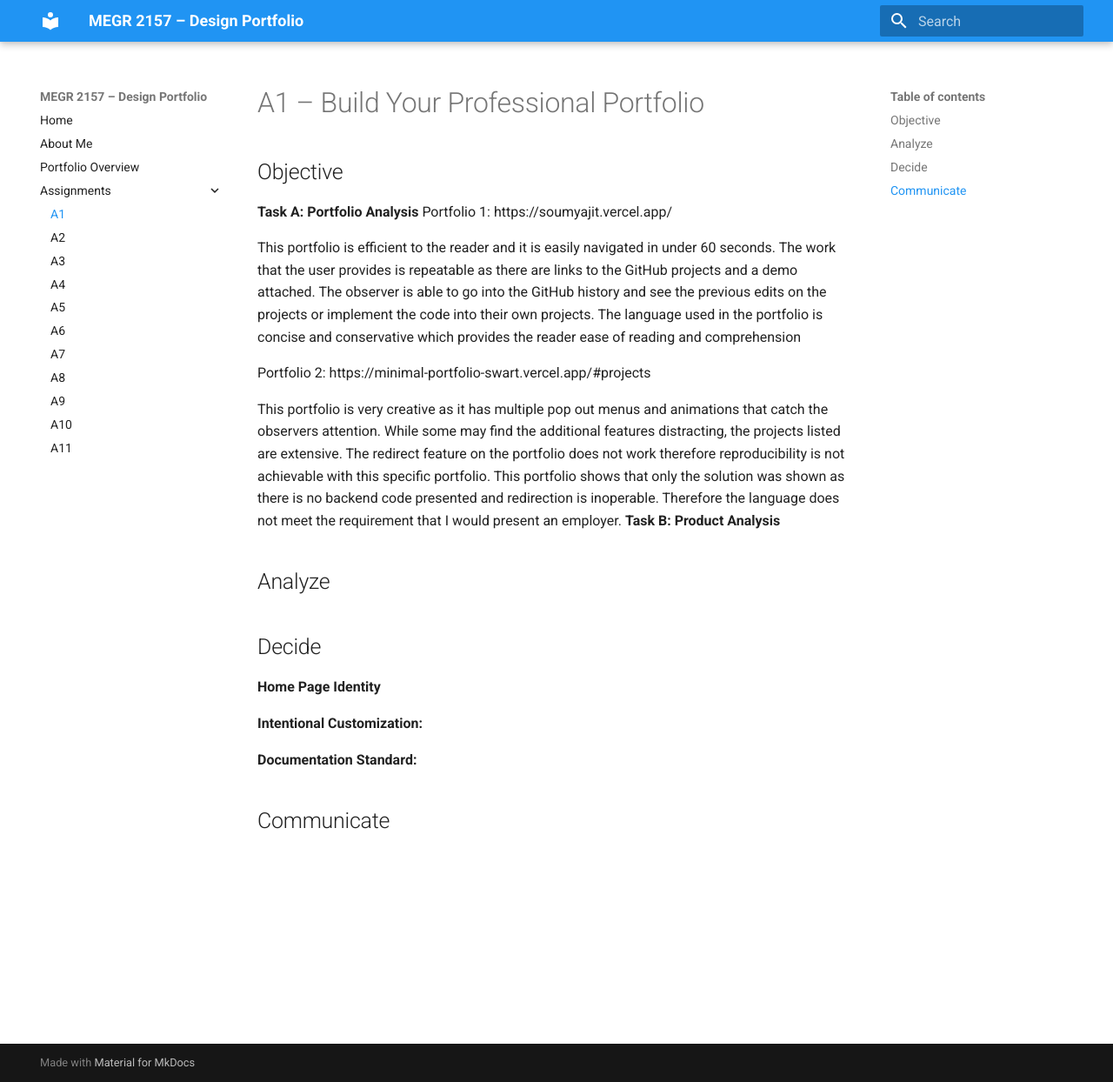
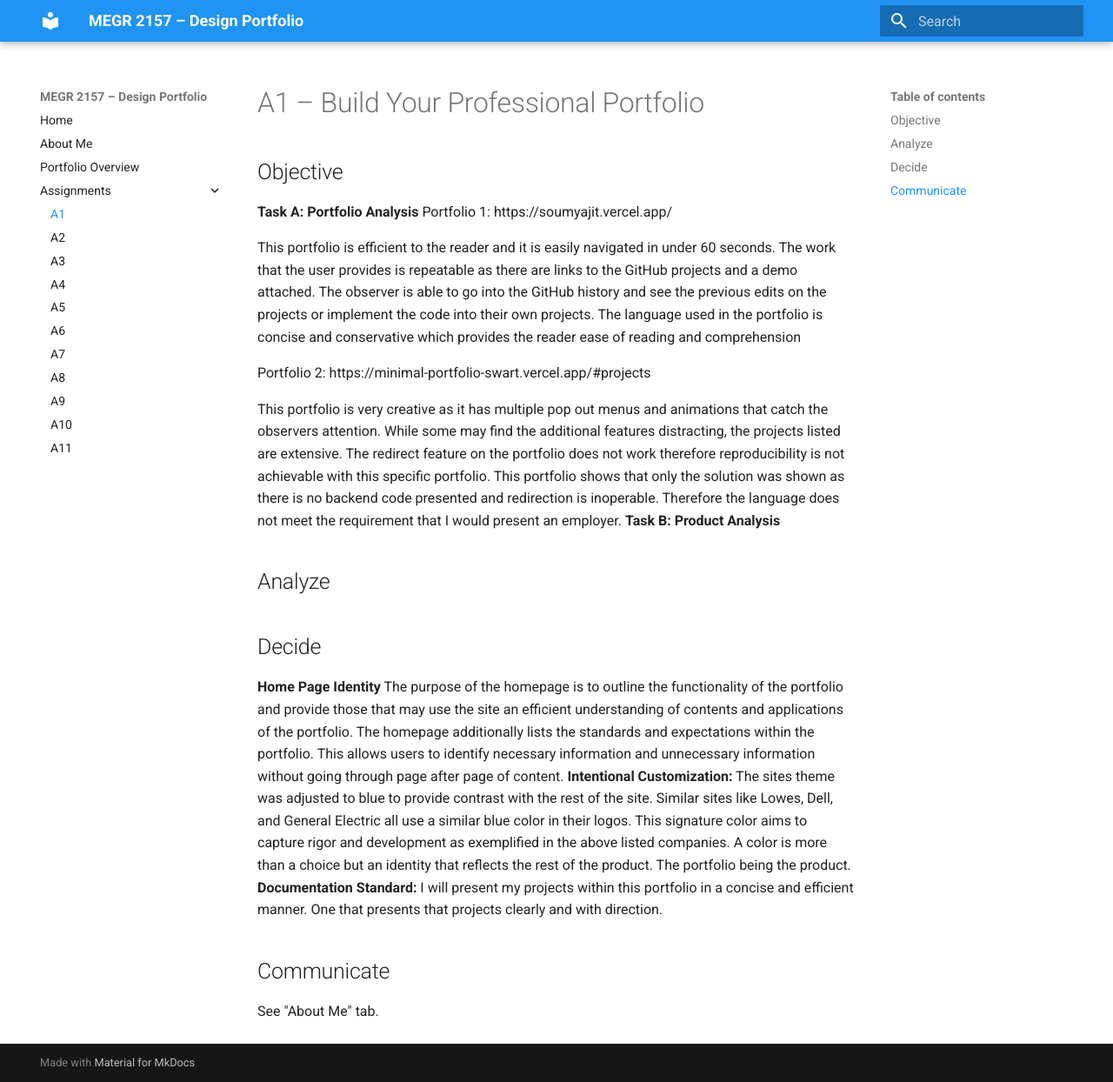
Before and after one commit to morrowevanj/megr2157-portfolio, an MkDocs documentation site: the page built from docs/assignments/A01/index.md, in a window 1280 px wide and 1244 px high. Shown: the whole window at 87% size. Built offline with MkDocs 1.6.1 and Material for MkDocs 9.7.7, drawn with Linux system fonts in a browser that asks for light colours.

Commit message:
Update index.md

```diff
--- a/docs/assignments/A01/index.md
+++ b/docs/assignments/A01/index.md
@@ -16,10 +16,11 @@ This portfolio is very creative as it has multiple pop out menus and animations
 
 ## Decide
 **Home Page Identity**
-
+The purpose of the homepage is to outline the functionality of the portfolio and provide those that may use the site an efficient understanding of contents and applications of the portfolio. The homepage additionally lists the standards and expectations within the portfolio. This allows users to identify necessary information and unnecessary information without going through page after page of content.
 **Intentional Customization:**
-
+The sites theme was adjusted to blue to provide contrast with the rest of the site. Similar sites like Lowes, Dell, and General Electric all use a similar blue color in their logos. This signature color aims to capture rigor and development as exemplified in the above listed companies. A color is more than a choice but an identity that reflects the rest of the product. The portfolio being the product.
 **Documentation Standard:**
-
+I will present my projects within this portfolio in a concise and efficient manner. One that presents that projects clearly and with direction.
 
 ## Communicate
+See "About Me" tab.
```
